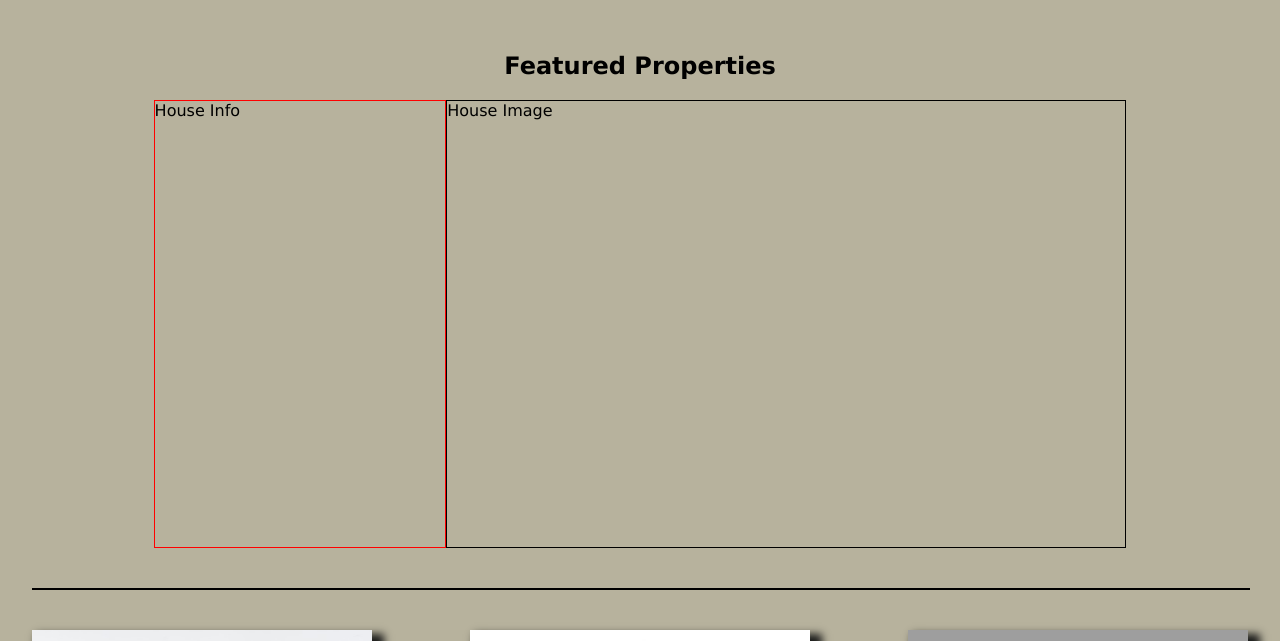
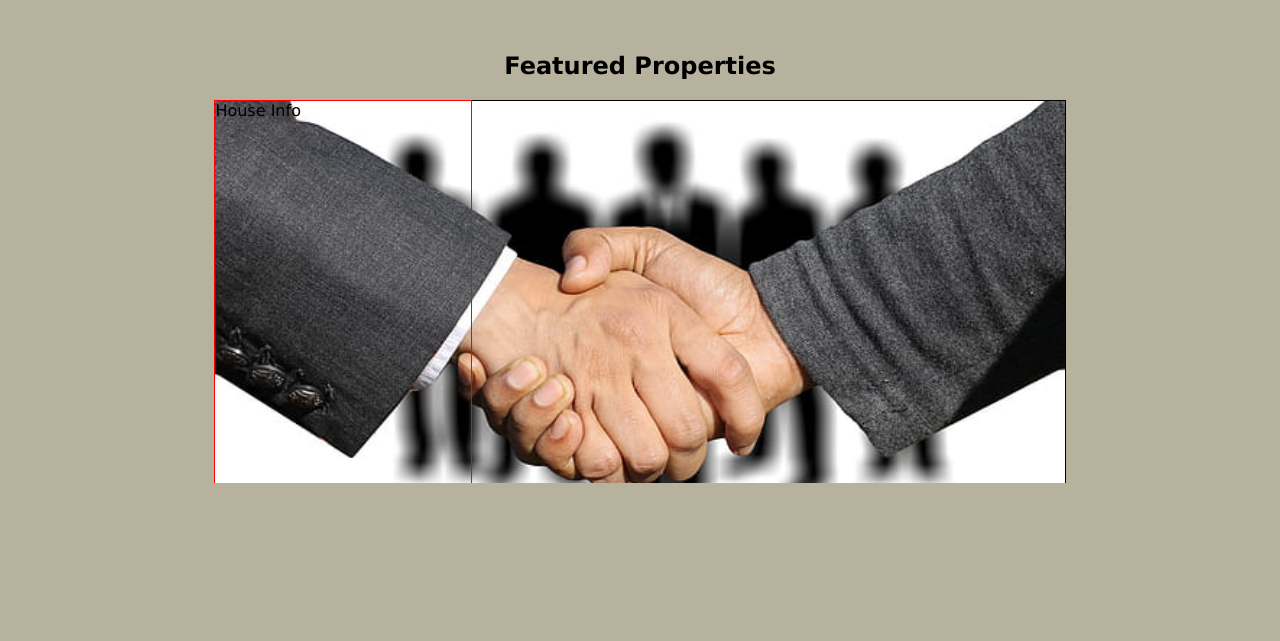
Before and after one commit to typhon-h/Pharcourts, a PHP site: page / in a window 1280 px wide. Shown: the part 534-1175 px from the top of the page. Run offline with PHP 8.4, Linux system fonts and the light colour scheme; grey boxes are pictures that could not be loaded.

Commit message:
Transferred codebase to new system

```diff
--- a/css/style.css
+++ b/css/style.css
@@ -95,14 +95,15 @@ a{ /*Default link style*/
   width: 100%;
 }
 
-.slideshow{
+.featured-slideshow{
   display: -webkit-flex;
   display: -ms-flex;
   display: flex;
   -webkit-flex-direction: row;
   -ms-flex-direction: row;
   flex-direction: row;
-  width: 80%;
+  position: relative;
+  width: 70%;
   height: 28em; /*Default for development */
 }
 
@@ -113,8 +114,10 @@ a{ /*Default link style*/
   -webkit-flex-direction: column;
   -ms-flex-direction: column;
   flex-direction: column;
+  position: absolute;
+  height: 100%;
   width: 30%;
-
+  z-index: 80;
   border: 1px solid red;
 }
 
@@ -125,9 +128,13 @@ a{ /*Default link style*/
   -webkit-flex-direction: row;
   -ms-flex-direction: row;
   flex-direction: row;
-  width: 70%;
+  width: 100%;
+  border: 1px solid black;
+  justify-content: flex-end;
+}
 
-  border: 1px solid black;
+.house-img img{
+  width: 100%;
 }
 
 .info-cards{
--- a/inc/featured-properties.php
+++ b/inc/featured-properties.php
@@ -1,15 +1,17 @@
 <div class="featured">
 
   <h2>Featured Properties</h2>
-  <div class="slideshow">
+  <div class="featured-slideshow">
     <!-- Displays property information on hover -->
     <div class="house-info">
       House Info
     </div>
 
+    <div class="house-img">
+
     <!-- Automatic slideshow of property images -->
-    <div class="house-img">
-          House Image
+
+          <img src="./media/most-trusted.png" alt="">
     </div>
   </div>
 
```
